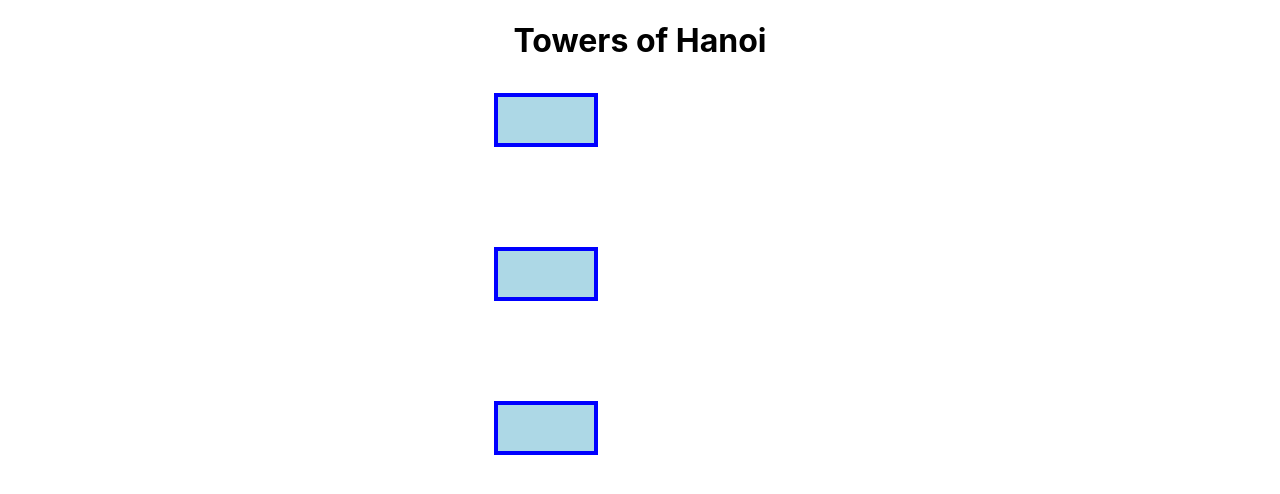
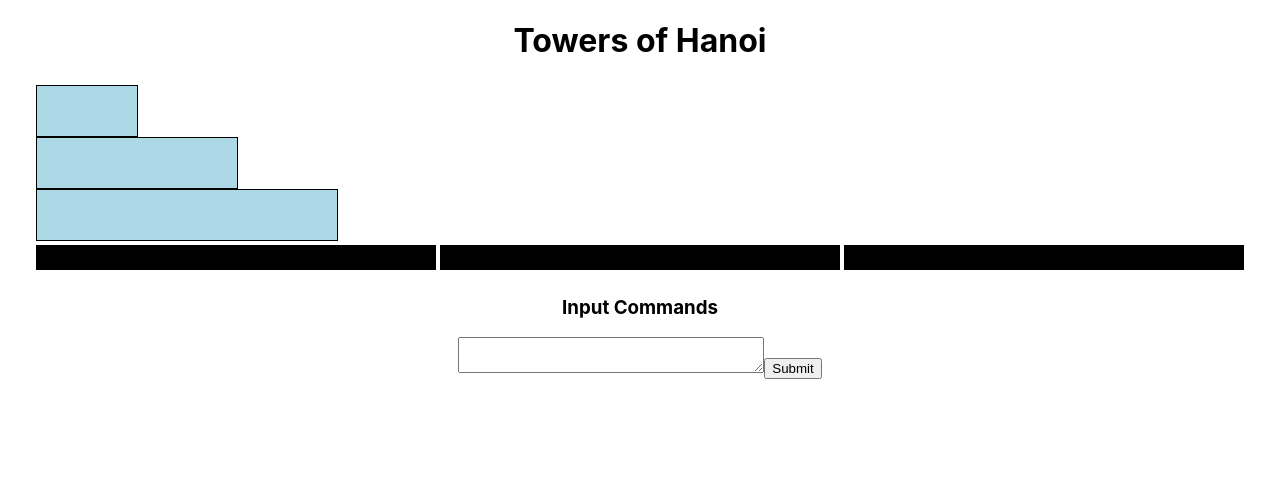
Before and after one commit to willjorey/Towers-of-Hanoi, a React (Create React App) app: page / in a window 1280 px wide. Shown: the top 494 px of the page. Built offline with nearby package versions, Linux system fonts and the light colour scheme.

Commit message:
pieces now rendered and can move

```diff
--- a/src/App.css
+++ b/src/App.css
@@ -7,5 +7,10 @@
 
 }
 #platform {
+}
 
+#disc{
+  height: 50px;
+  background-color: lightblue;
+  border: 1px solid black;
 }
--- a/src/App.js
+++ b/src/App.js
@@ -1,30 +1,37 @@
 import React, { Component } from 'react';
-import logo from './logo.svg';
 import './App.css';
 import Disc from './objects/disc';
 
 class App extends Component {
   constructor(props){
     super(props);
-    let disc1 = new Disc(3), disc2 = new Disc(2), disc3 = new Disc(1), disc0 = new Disc(0);
     this.state = {
-      board: [[disc1,disc2,disc3],[],[disc2]],
+      board: [[],[],[]],
       num_discs: 3,
+      moves: 0,
     }
   }
 
   componentDidMount(){
-    this.moveDisc(2, this.state.board[0], this.state.board[2])
+    this.initializeGame();
+    // this.moveDisc(2, this.state.board[0], this.state.board[2]);
+    // this.moveDisc(1, this.state.board[0], this.state.board[1]);
+    // this.moveDisc(0, this.state.board[2], this.state.board[1]);
+    // this.moveDisc(0, this.state.board[0], this.state.board[2]);
+    // this.moveDisc(1, this.state.board[1], this.state.board[0]);
+    // this.moveDisc(0, this.state.board[1], this.state.board[2]);
+    // this.moveDisc(0, this.state.board[0], this.state.board[2]);
   }
 
   initializeGame = () =>{
     let disc1 = new Disc(3), disc2 = new Disc(2), disc3 = new Disc(1);
-    var list = [];
-    list.push(disc1);
-    list.push(disc2);
-    list.push(disc3);
+    var list = [...this.state.board];
+    list[0].push(disc1);
+    list[0].push(disc2);
+    list[0].push(disc3);
     this.setState({
-      board: [...this.state.board, this.state.board[0] = list]
+      board: list,
+      input: '',
     })
   };
 
@@ -52,47 +59,66 @@ class App extends Component {
           p2.push(p1.pop());
         }
       }
-      console.log(this.state.board)
     }
+    console.log(this.state.board)
+
   }
 
   renderDiscs = (list) =>{
+    console.log(list)
+    var copy = list.slice().reverse()
     return(
       <div id='platform'>
-        {list.map((disc,i) =>{
+        {copy.map((disc,i) =>{
           return(
-            <div key={i}>
-            <svg>
-              <rect
-              x='10'
-              y='10'
-              width="100"
-              height="50"
-
-              stroke="blue"
-              strokeWidth="4"
-              fill="lightblue">
-              </rect>
-            </svg>
+            <div key={i} id='disc' style={{width: disc.size * 100}}>
             </div>
             )
         })}
       </div>
     )
   }
+
+  inputChange = (event) =>{
+    this.setState({
+      input: event.target.value
+    })
+  }
+
+  execute = () =>{
+    let arr = this.state.input.split(" ");
+    let board = this.state.board;
+    console.log(arr);
+    this.moveDisc(arr[0], board[arr[1]], board[arr[2]]);
+    this.setState({
+      input: ''
+    })
+  }
+
   render() {
     return (
       <div className="App">
         <h1>Towers of Hanoi</h1>
         <div id='board'>
-          <table>
-          <tr>
-            <td><div id='platform-container'>{this.renderDiscs(this.state.board[0])}</div></td>
-            <td><div id='platform-container'>{this.renderDiscs(this.state.board[1])}</div></td>
-            <td><div id='platform-container'>{this.renderDiscs(this.state.board[1])}</div></td>
-          </tr>
-          </table>
+            <table>
+              <tbody>
+              <tr>
+                <td>{this.renderDiscs(this.state.board[0])}</td>
+                <td>{this.renderDiscs(this.state.board[1])}</td>
+                <td>{this.renderDiscs(this.state.board[2])}</td>
+              </tr>
+              <tr>
+                <td><div style={{width:'400px', height: '25px', backgroundColor: 'black'}}/></td>
+                <td><div style={{width:'400px', height: '25px', backgroundColor: 'black'}}/></td>
+                <td><div style={{width:'400px', height: '25px', backgroundColor: 'black'}}/></td>
+              </tr>
+              </tbody>
+            </table>
         </div>
+        <br/>
+        <h3>Input Commands</h3>
+        <textarea style={{width: '300px'}} type='text' onChange={this.inputChange}/>
+        <input type='submit' value='Submit' onClick={() => this.execute()}/>
       </div>
     );
   }
```
